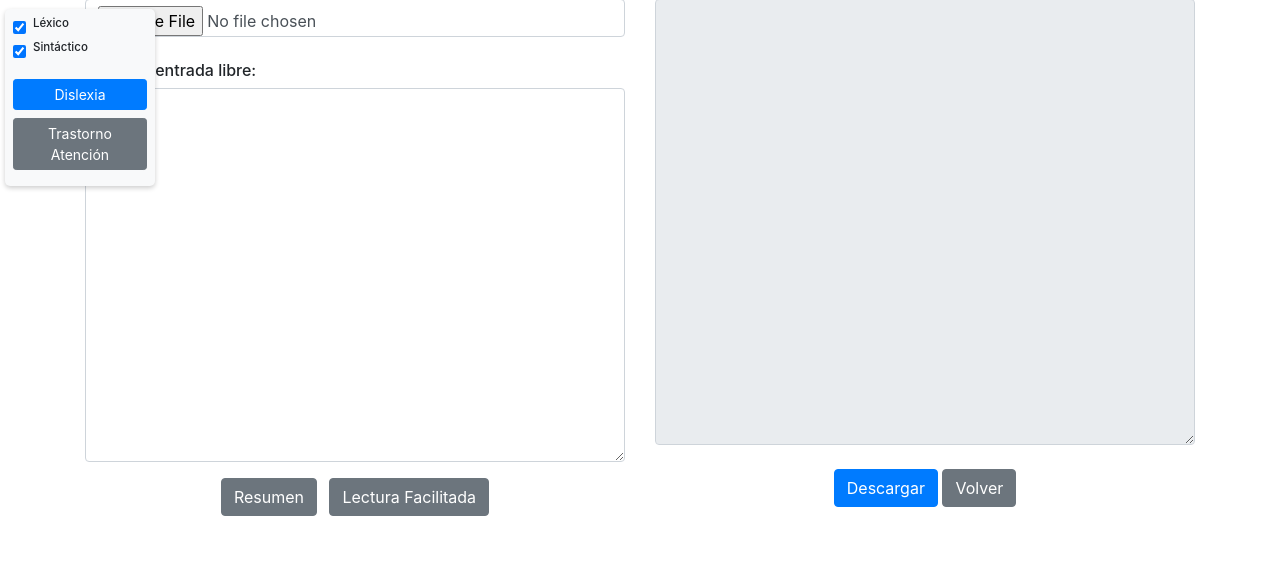
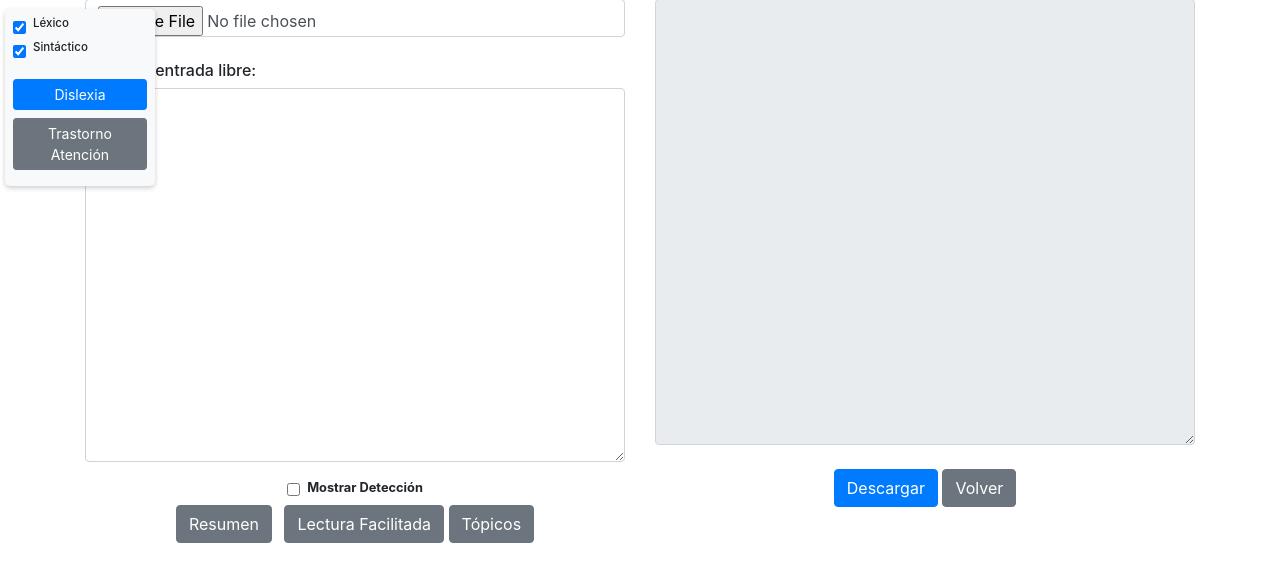
Before and after one commit to fpiqueres33/GPLSI_tools_simpletext, a Flask app: page / in a window 1280 px wide. Shown: the part 97-679 px from the top of the page. Run offline with Flask 3, Linux system fonts and the light colour scheme; some libraries are stand-ins or nearby versions.

Commit message:
Nuevas funcionalidades del html

```diff
--- a/Facilitada/Lexico/Adverbios.py
+++ b/Facilitada/Lexico/Adverbios.py
@@ -60,7 +60,7 @@ class Adverbios:
         adverbios_mente = []
         for token in doc:
             if token.text.lower() in self.diccionario_adverbios or (
-                    token.text.endswith("mente") and token.pos_ == "ADJ"):
+                    token.text.endswith("mente") and token.pos_ == "ADV"):
                 # Añadir el texto del token y su etiqueta POS.
                 adverbios_mente.append((token.text, token.pos_))
         return adverbios_mente
--- a/static/css/style.css
+++ b/static/css/style.css
@@ -57,6 +57,8 @@
     display: none;
 }
 
+    /* Se muestra detección y tópicos
+
     #divMostrarDeteccion {
     display: none;
 }
@@ -64,3 +66,6 @@
     #botonTopicos {
         display: none;
     }
+
+
+     */
--- a/templates/index.html
+++ b/templates/index.html
@@ -81,7 +81,7 @@
                             <input class="form-check-input" type="checkbox" id="useNominalizacion"
                                    name="useNominalizacion"
                                    checked>
-                            <label class="form-check-label" for="useNominalizacion">Nominalizacion</label>
+                            <label class="form-check-label" for="useNominalizacion">Nominalización</label>
                         </div>
                     </div>
                     <div class="form-check" style="margin-left: 0;">
```
